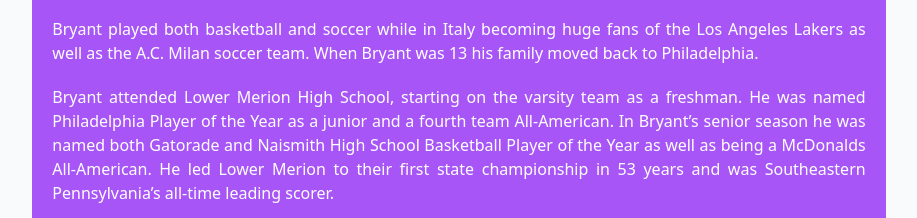
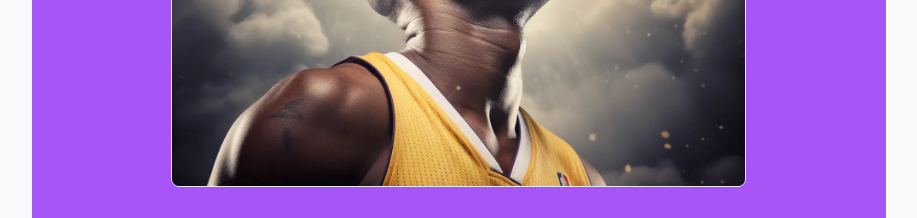
Before and after one commit to mgdcjr/project1, a website: page build/index.html in a window 1280 px wide. Shown: the part 281-499 px from the top of the page, without its empty margins (181-1098 px from the left). Drawn offline with Linux system fonts and the light colour scheme; the site is published under a folder, as on GitHub Pages, so addresses that start at the root find nothing.

Commit message:
kobe pic

```diff
--- a/build/index.html
+++ b/build/index.html
@@ -14,7 +14,7 @@
       </div>
       <div>
         <img
-          src="/images/kobe.webp"
+          src="./images/kobe.webp"
           alt="kobe bryant"
           class="max-h-96 w-auto mx-auto p-0 border rounded-lg" />
       </div>
```
